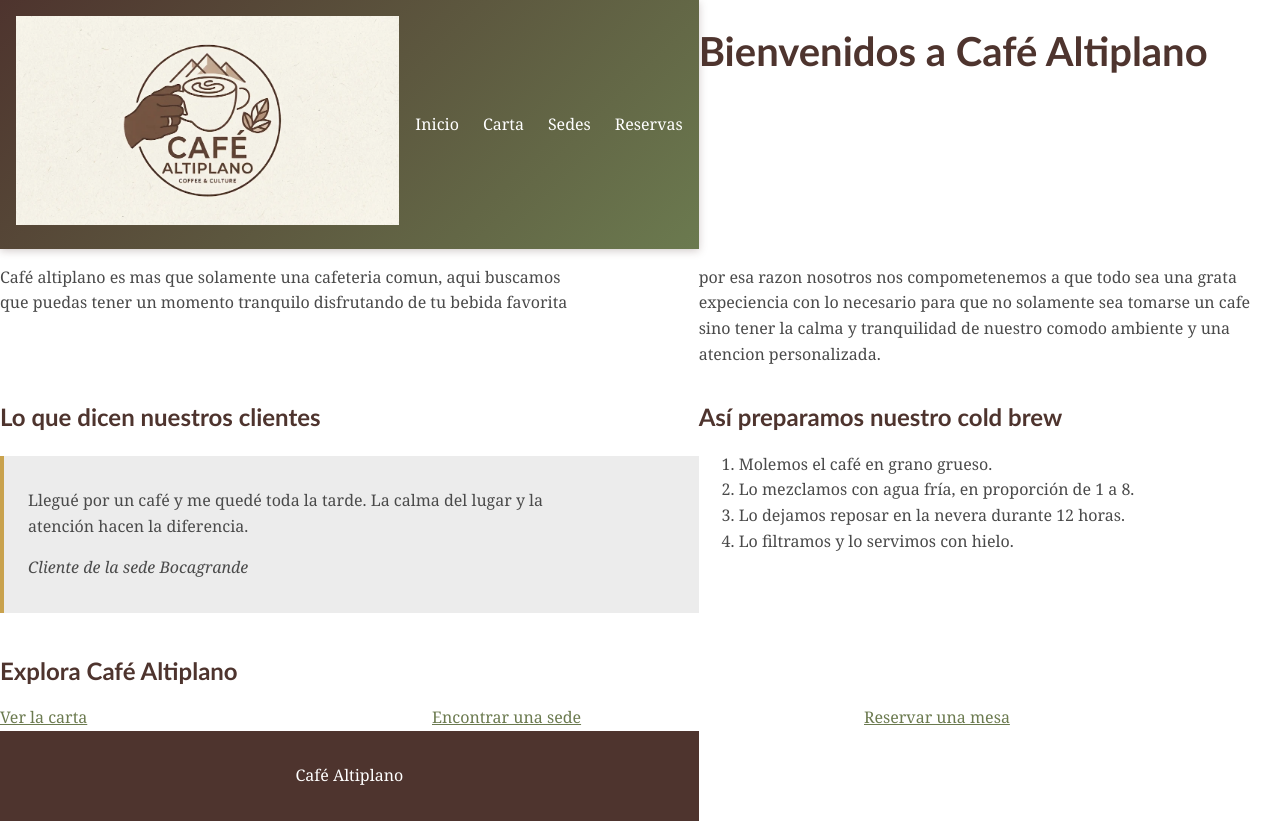
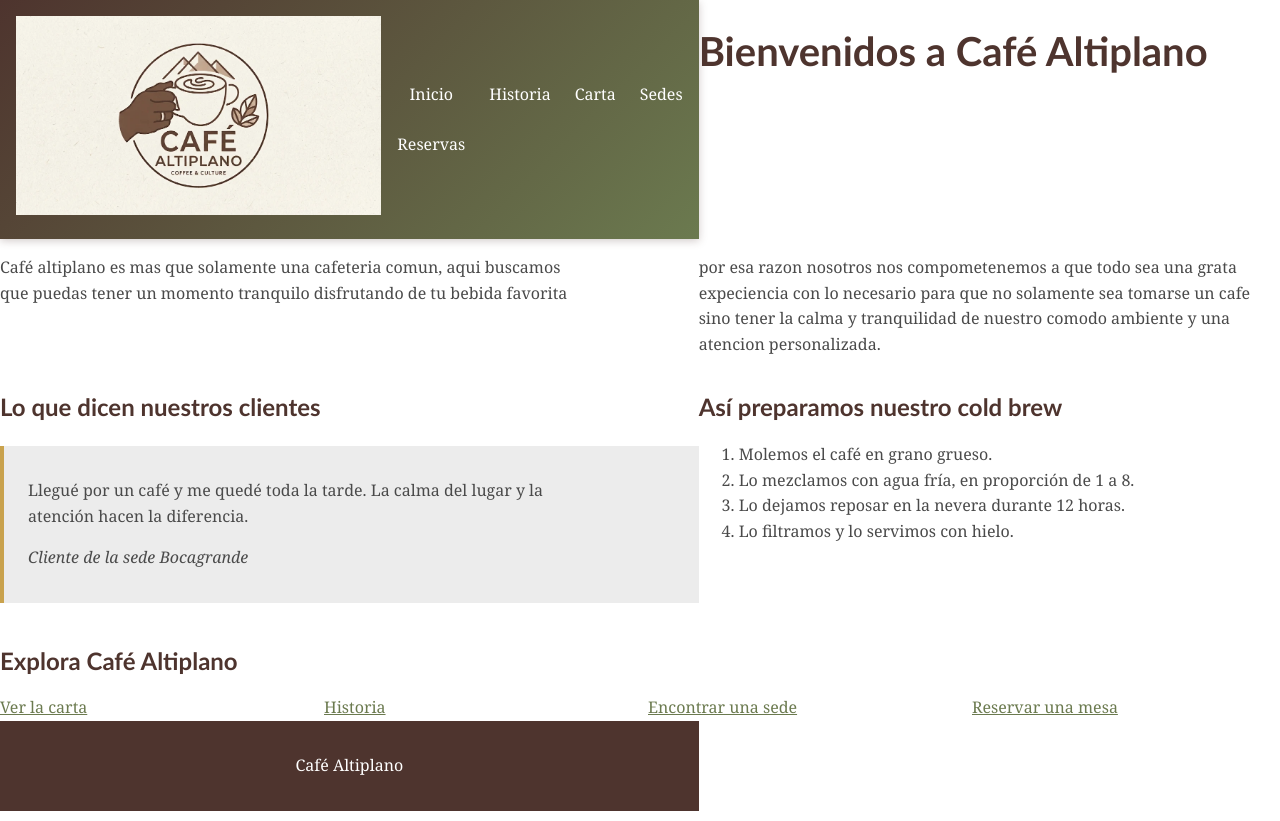
Before and after one commit to Matineitor645/Cafeteria-altiplano, a plain HTML site: page index.html in a window 1280 px wide. Drawn offline with Linux system fonts and the light colour scheme.

Commit message:
Nueva pagina y ananidos

```diff
--- a/index.html
+++ b/index.html
@@ -19,6 +19,7 @@
         <nav>
             <ul>
                 <li><a href="index.html">Inicio</a></li>
+                <li><a href="nosotros.html">Historia</a></li>
                 <li><a href="carta.html">Carta</a></li>
                 <li><a href="sedes.html">Sedes</a></li>
                 <li><a href="reservas.html">Reservas</a></li>
@@ -55,6 +56,7 @@
     <h2>Explora Café Altiplano</h2>
     <ul class="accesos__lista">
         <li><a href="carta.html">Ver la carta</a></li>
+        <li><a href="nosotros.html">Historia</a></li>
         <li><a href="sedes.html">Encontrar una sede</a></li>
         <li><a href="reservas.html">Reservar una mesa</a></li>
     </ul>
```
Also changed, not shown: carta.html (+1 -0 lines), reservas.html (+1 -0 lines), sedes.html (+1 -0 lines), nosotros.html (added).
